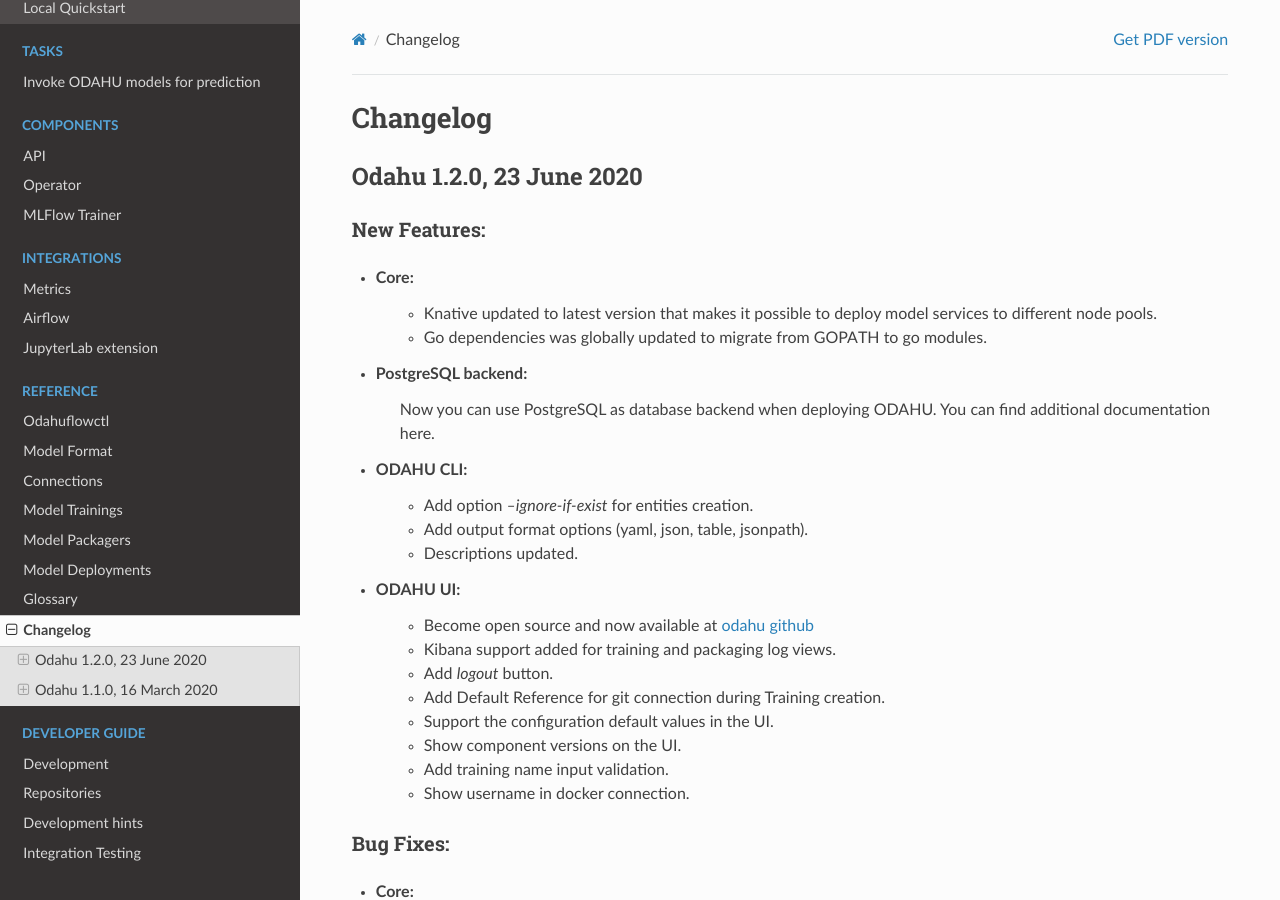
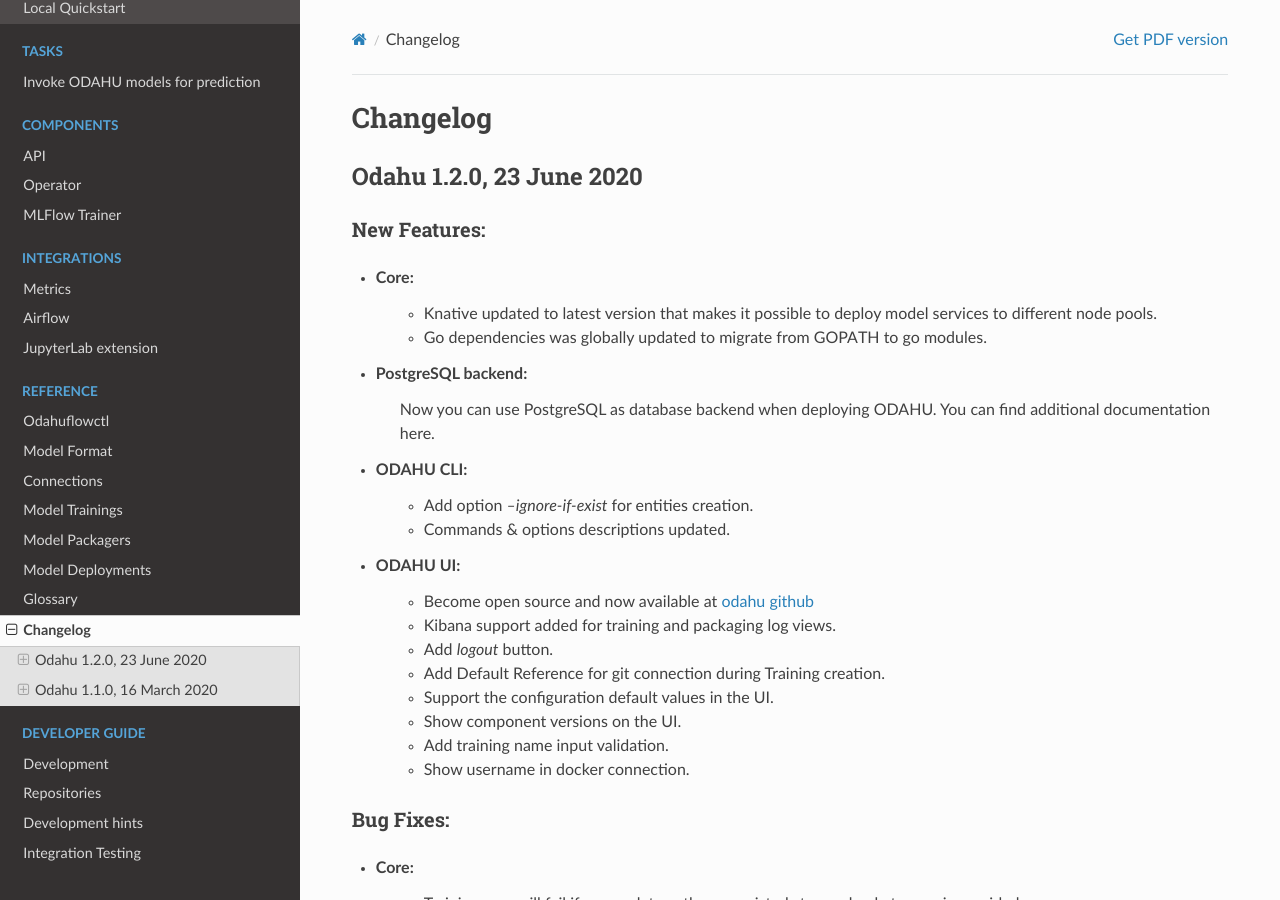
Before and after one commit to odahu/odahu-docs, a Sphinx documentation site: the page built from source/ref_changelog.rst, in a window 1280 px wide and 900 px high. Built offline with Sphinx 7.4.7 and the Read the Docs theme 2.0.0, drawn with Linux system fonts in a browser that asks for light colours; formulas are drawn with MathJax 3.

Commit message:
remove wrong CLI change desc

```diff
--- a/source/ref_changelog.rst
+++ b/source/ref_changelog.rst
@@ -16,8 +16,7 @@
 
 - ODAHU CLI:
     * Add option `--ignore-if-exist` for entities creation.
-    * Add output format options (yaml, json, table, jsonpath).
-    * Descriptions updated.
+    * Commands & options descriptions updated.
 
 - ODAHU UI:
     * Become open source and now available at `odahu github <https://github.com/odahu/odahu-ui/>`_
```
